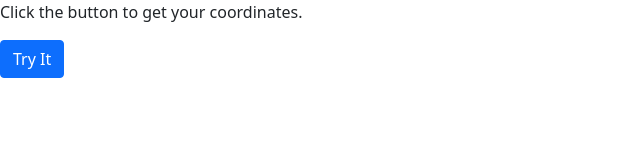
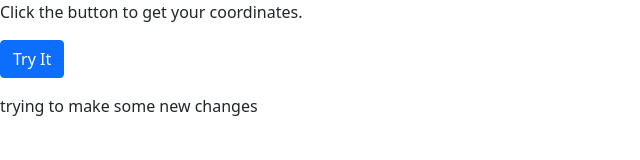
Before and after one commit to AyeshaYasir5/myfirstrepo, a plain HTML site: page index.html in a window 1280 px wide. Shown: the whole page, without its empty margins (0-640 px from the left). Drawn offline with nearby package versions, Linux system fonts and the light colour scheme.

Commit message:
Update index.html

```diff
--- a/index.html
+++ b/index.html
@@ -49,5 +49,7 @@ function showPosition(position) {
     <script src="https://cdn.jsdelivr.net/npm/@popperjs/core@2.6.0/dist/umd/popper.min.js" integrity="sha384-KsvD1yqQ1/1+IA7gi3P0tyJcT3vR+NdBTt13hSJ2lnve8agRGXTTyNaBYmCR/Nwi" crossorigin="anonymous"></script>
     <script src="https://cdn.jsdelivr.net/npm/bootstrap@5.0.0-beta2/dist/js/bootstrap.min.js" integrity="sha384-nsg8ua9HAw1y0W1btsyWgBklPnCUAFLuTMS2G72MMONqmOymq585AcH49TLBQObG" crossorigin="anonymous"></script>
     -->
+
+  <p>trying to make some new changes</p>
 </body>
 </html>
```
